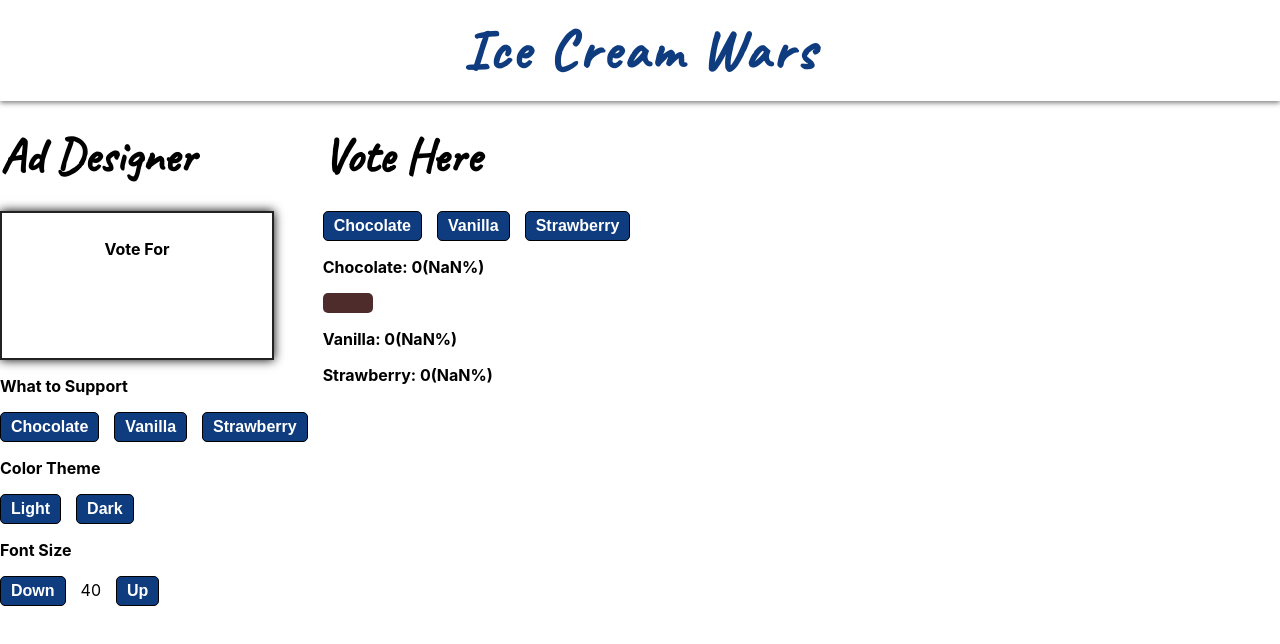
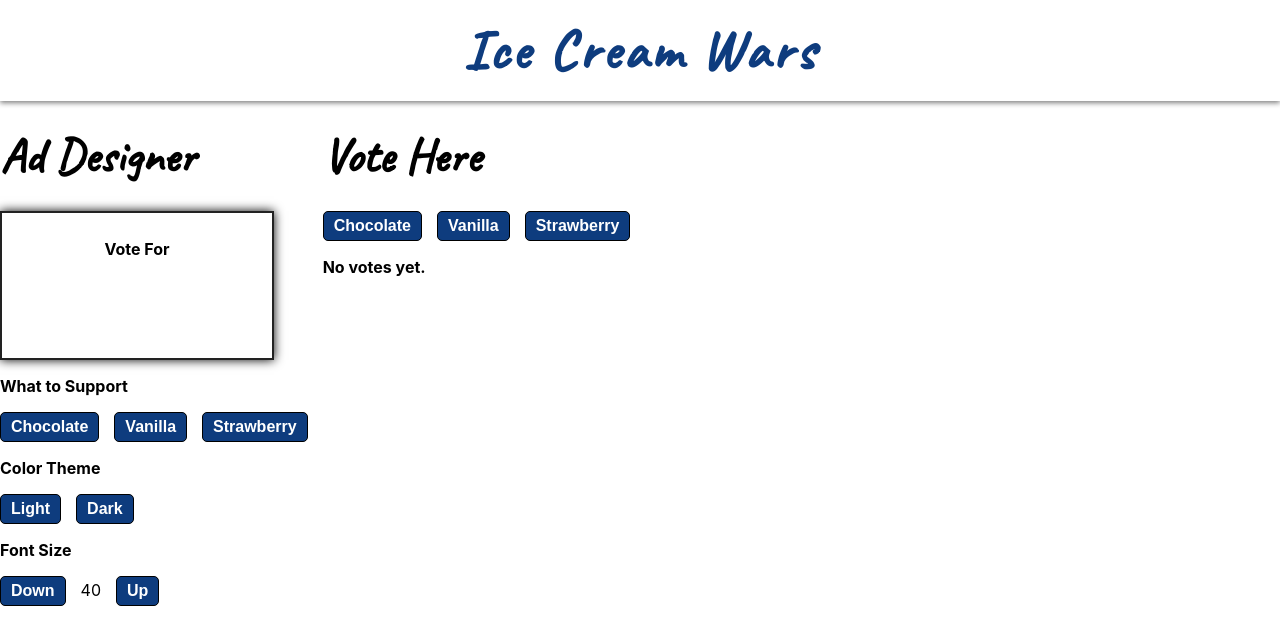
Before and after one commit to kirkwood616/react-lab01, a React (Create React App) app: page / in a window 1280 px wide. Shown: the top 644 px of the page. Built offline with nearby package versions, Linux system fonts and the light colour scheme.

Commit message:
Added voting

```diff
--- a/src/App.css
+++ b/src/App.css
@@ -30,6 +30,11 @@ button:focus {
 	background-color: #1e60a9;
 }
 
-button:focus:disabled {
+/* button:disabled {
+	background-color: gray;
+} */
+
+.disabled {
+	pointer-events: none;
 	background-color: gray;
 }
--- a/src/components/AdDesigner.tsx
+++ b/src/components/AdDesigner.tsx
@@ -7,6 +7,7 @@ function AdDesigner() {
 	let addTheme = "";
 	addTheme = colorTheme ? " lightTheme" : " darkTheme";
 	const [fontSize, setFontSize] = useState(40);
+
 	return (
 		<div id="AdDesigner">
 			<h2>Ad Designer</h2>
--- a/src/components/Votes.css
+++ b/src/components/Votes.css
@@ -1,16 +1,28 @@
 .chocolateVotes {
 	background-color: #4f2c2c;
 	border-radius: 5px;
-	width: 50px;
+	width: 0;
 	height: 20px;
 }
 
 .vanillaVotes {
 	background-color: #cbc0ac;
 	border-radius: 5px;
+	width: 0;
+	height: 20px;
 }
 
 .strawberryVotes {
 	background-color: #de8c91;
 	border-radius: 5px;
+	width: 0;
+	height: 20px;
 }
+
+.hidden {
+	display: none;
+}
+
+.empty {
+	display: none;
+}
--- a/src/components/Votes.tsx
+++ b/src/components/Votes.tsx
@@ -6,28 +6,62 @@ function Votes() {
 	const [vanillaVotes, setVanillaVotes] = useState(0);
 	const [strawberryVotes, setStrawberryVotes] = useState(0);
 	let totalVotes = chocolateVotes + vanillaVotes + strawberryVotes;
-	let chocolatePercent = (chocolateVotes / totalVotes) * 100;
-	let vanillaPercent = (vanillaVotes / totalVotes) * 100;
-	let strawberryPercent = (strawberryVotes / totalVotes) * 100;
+	let chocolatePercent = (chocolateVotes / totalVotes) * 100 || 0;
+	let vanillaPercent = (vanillaVotes / totalVotes) * 100 || 0;
+	let strawberryPercent = (strawberryVotes / totalVotes) * 100 || 0;
 
 	return (
 		<div id="Votes">
 			<h2>Vote Here</h2>
-			<button>Chocolate</button>
-			<button>Vanilla</button>
-			<button>Strawberry</button>
+			<button onClick={() => setChocolateVotes(chocolateVotes + 1)}>
+				Chocolate
+			</button>
+			<button onClick={() => setVanillaVotes(vanillaVotes + 1)}>Vanilla</button>
+			<button onClick={() => setStrawberryVotes(strawberryVotes + 1)}>
+				Strawberry
+			</button>
+
+			{/* VOTING SECTION */}
+
+			{chocolateVotes === 0 && vanillaVotes === 0 && strawberryVotes === 0 ? (
+				<p>No votes yet.</p>
+			) : (
+				<div className={`votes`}>
+					<div
+						className={chocolateVotes === 0 ? "empty" : "chocolateContainer"}
+					>
 						<p>
-				Chocolate: {chocolateVotes}({chocolatePercent}%)
+							Chocolate: {chocolateVotes} ({chocolatePercent.toFixed(1)}%)
 						</p>
-			<div className="chocolateVotes"></div>
+						<div
+							className="chocolateVotes"
+							style={{ width: `${chocolatePercent}%` }}
+						></div>
+					</div>
+
+					<div className={vanillaVotes === 0 ? "empty" : "chocolateContainer"}>
 						<p>
-				Vanilla: {vanillaVotes}({vanillaPercent}%)
+							Vanilla: {vanillaVotes} ({vanillaPercent.toFixed(1)}%)
 						</p>
-			<div className="vanillaVotes"></div>
+						<div
+							className="vanillaVotes"
+							style={{ width: `${vanillaPercent}%` }}
+						></div>
+					</div>
+
+					<div
+						className={strawberryVotes === 0 ? "empty" : "chocolateContainer"}
+					>
 						<p>
-				Strawberry: {strawberryVotes}({strawberryPercent}%)
+							Strawberry: {strawberryVotes} ({strawberryPercent.toFixed(1)}%)
 						</p>
-			<div className="strawberryVotes"></div>
+						<div
+							className="strawberryVotes"
+							style={{ width: `${strawberryPercent}%` }}
+						></div>
+					</div>
+				</div>
+			)}
 		</div>
 	);
 }
```
Lines whose indentation alone changed are shown as unchanged.
